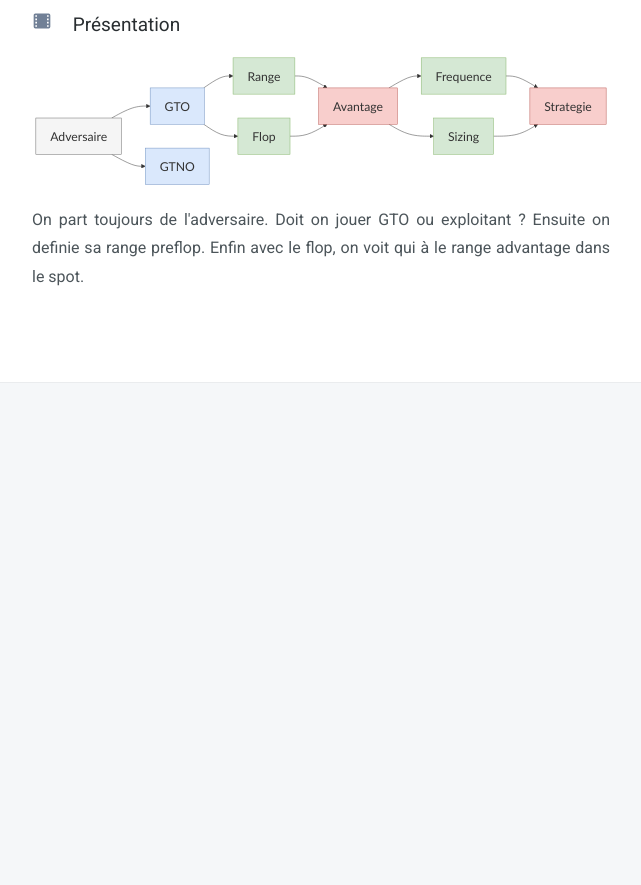
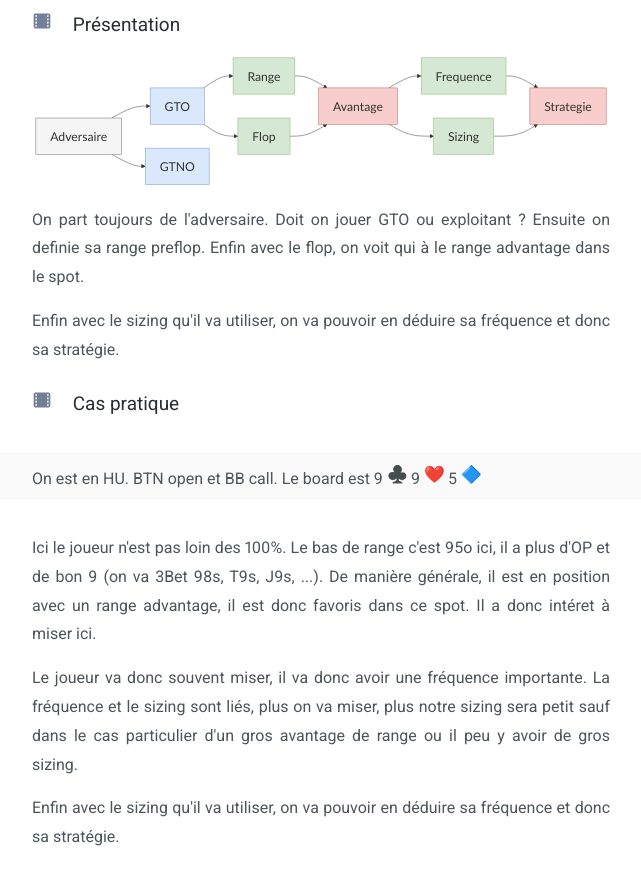
Before and after one commit to greglejeune/blog, a Jekyll site: the page built from _posts/2020-01-23-thinking-process.md, in a window 1280 px wide, cut to the strip 594-1643 px from the top of the page. Shown: the top 885 px of the strip, without its empty margins (319-960 px from the left). Built offline with Jekyll 4.4.1, drawn with Linux system fonts in a browser that asks for light colours; emoji names are drawn with the system emoji font; before the commit the page ends 1083 px from its top, so only the background shows below that.

Commit message:
Update 2020-01-23-thinking-process.md

```diff
--- a/_posts/2020-01-23-thinking-process.md
+++ b/_posts/2020-01-23-thinking-process.md
@@ -51,6 +51,33 @@ title: "Basou explique son thinking process en HU 5k€"
   <p>
     On part toujours de l'adversaire. Doit on jouer GTO ou exploitant ? Ensuite on definie sa range preflop. Enfin avec le flop, on voit qui à le range advantage dans le spot.
   </p>
+  <p>
+    Enfin avec le sizing qu'il va utiliser, on va pouvoir en déduire sa fréquence et donc sa stratégie.
+  </p>
+  <h3>
+    <a class="link" href="#" onclick="document.querySelector('#player').currentTime=360">
+      <svg viewBox="0 0 24 24">
+        <path d="M4 3h16a2 2 0 0 1 2 2v14a2 2 0 0 1-2 2H4a2 2 0 0 1-2-2V5c0-1.1.9-2 2-2zm0 2v2h2V5H4zm0 4v2h2V9H4zm0 4v2h2v-2H4zm0 4v2h2v-2H4zM18 5v2h2V5h-2zm0 4v2h2V9h-2zm0 4v2h2v-2h-2zm0 4v2h2v-2h-2z"></path>
+        <path d="M9 5h6a1 1 0 0 1 1 1v4a1 1 0 0 1-1 1H9a1 1 0 0 1-1-1V6a1 1 0 0 1 1-1zm0 8h6a1 1 0 0 1 1 1v4a1 1 0 0 1-1 1H9a1 1 0 0 1-1-1v-4a1 1 0 0 1 1-1z"></path>
+      </svg>
+    </a>
+    Cas pratique
+  </h3>
+  <blockquote>
+    On est en HU. BTN open et BB call. Le board est
+    9 <img style="width: 20px;" src="https://github.githubassets.com/images/icons/emoji/unicode/2663.png?v8" />
+    9 <img style="width: 20px;" src="https://github.githubassets.com/images/icons/emoji/unicode/2764.png?v8" />
+    5 <img style="width: 20px;" src="https://github.githubassets.com/images/icons/emoji/unicode/1f537.png?v8" />
+  </blockquote>
+  <p>
+    Ici le joueur n'est pas loin des 100%. Le bas de range c'est 95o ici, il a plus d'OP et de bon 9 (on va 3Bet 98s, T9s, J9s, ...). De manière générale, il est en position avec un range advantage, il est donc favoris dans ce spot. Il a donc intéret à miser ici.
+  </p>
+  <p>
+    Le joueur va donc souvent miser, il va donc avoir une fréquence importante. La fréquence et le sizing sont liés, plus on va miser, plus notre sizing sera petit sauf dans le cas particulier d'un gros avantage de range ou il peu y avoir de gros sizing.
+  </p>
+  <p>
+    Enfin avec le sizing qu'il va utiliser, on va pouvoir en déduire sa fréquence et donc sa stratégie.
+  </p>
 </div>
 
 <script>mermaid.initialize({startOnLoad:true});</script>
```
